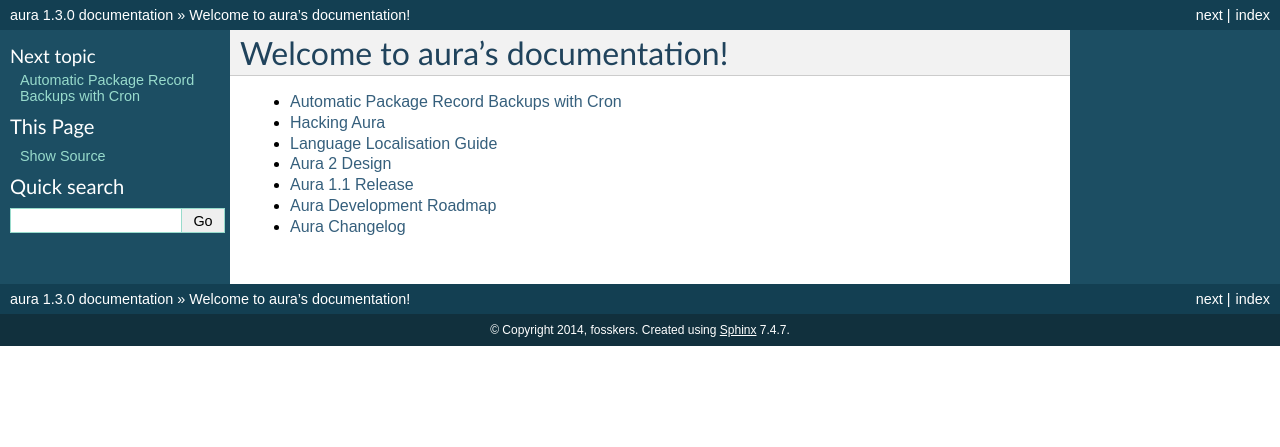
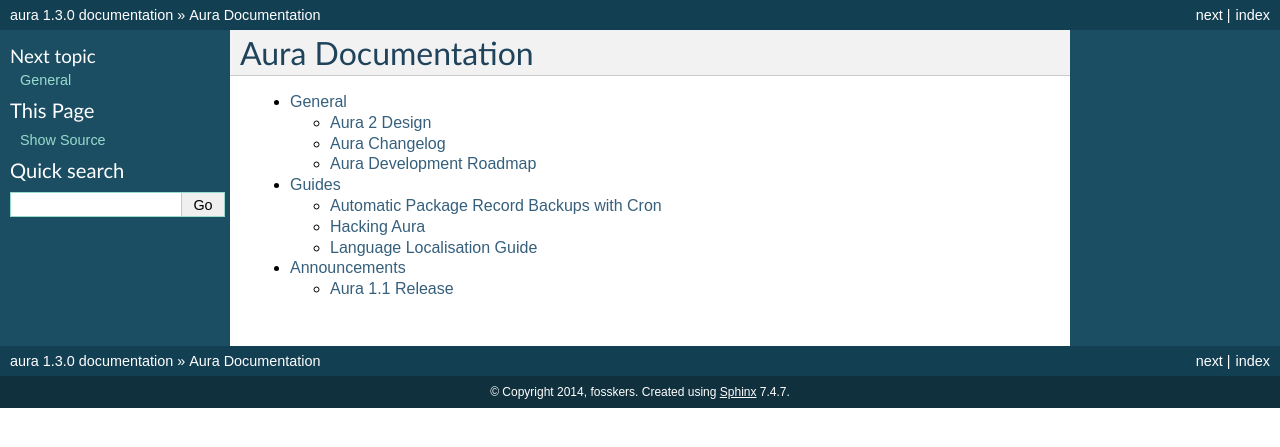
Before and after one commit to fosskers/aura, a Sphinx documentation site: the page built from doc/source/index.rst, in a window 1280 px wide. Shown: the top 447 px of the page. Built offline with Sphinx 7.4.7, drawn with Linux system fonts in a browser that asks for light colours.

Commit message:
Spruced up Documentation ToC

```diff
--- a/doc/source/index.rst
+++ b/doc/source/index.rst
@@ -3,15 +3,12 @@
    You can adapt this file completely to your liking, but it should at least
    contain the root `toctree` directive.
 
-Welcome to aura's documentation!
-================================
+Aura Documentation
+==================
 
 .. toctree::
-   :maxdepth: 1
-   :glob:
+   :maxdepth: 2
 
-   guides/*
-   design
-   announcements/*
-   roadmap
-   changelog
+   general
+   guides
+   announcements
```
Also changed, not shown: doc/source/announcements.rst (added, +8 -0 lines), doc/source/general.rst (added, +9 -0 lines), doc/source/guides.rst (added, +8 -0 lines).
